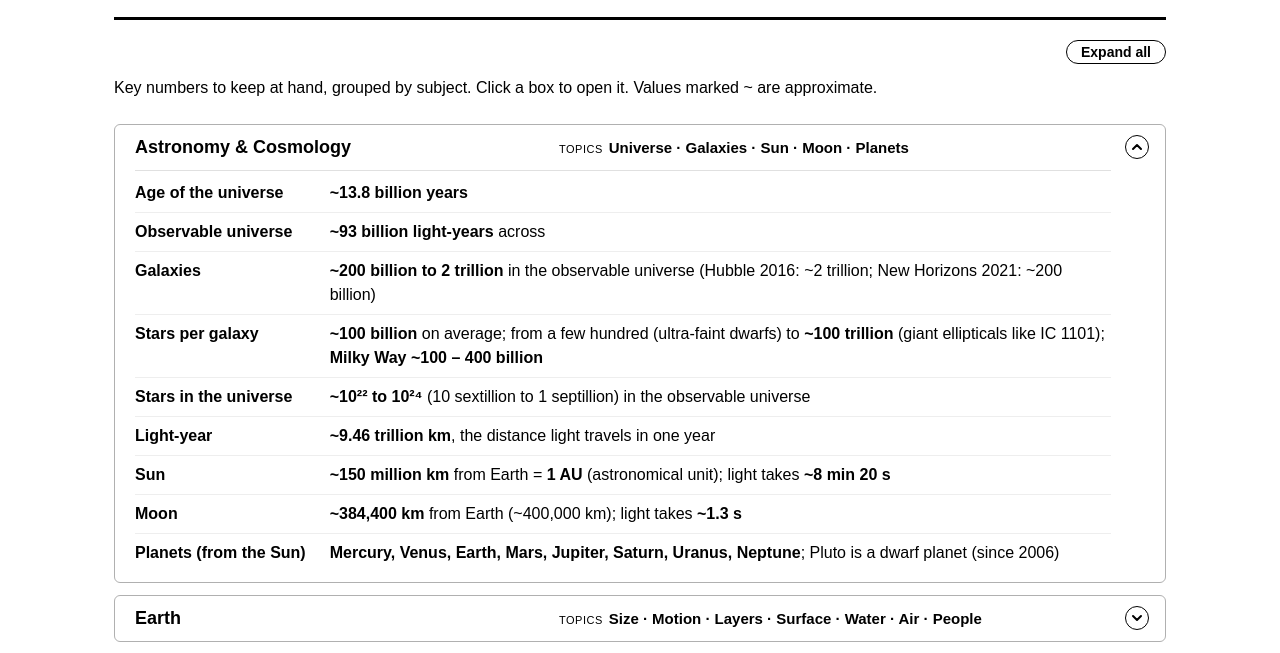
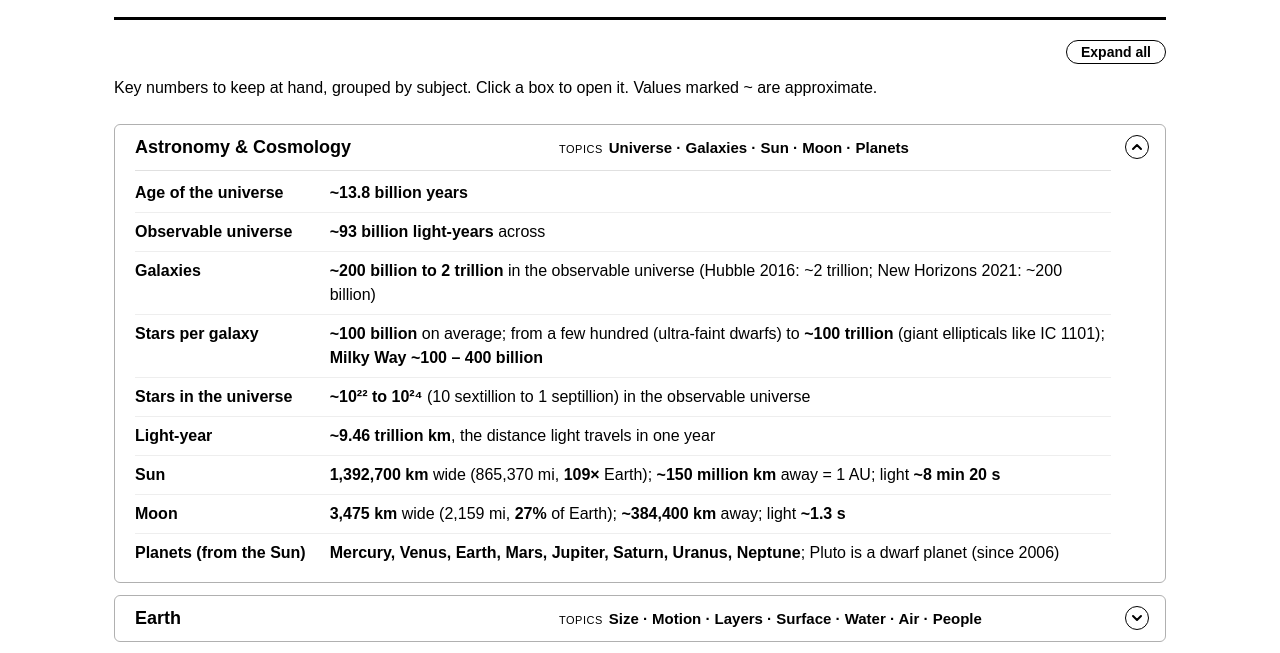
Before and after one commit to jeromecharlesrenard-collab/knowledge_bank, a plain HTML site: page html_pages/Science_Quick_Reference.html in a window 1280 px wide. Both pictures are taken after a click on the button 1137 px from the left and 287 px from the top of the page. Shown: the part 140-793 px from the top of the page. Drawn offline with Linux system fonts and the light colour scheme.

Commit message:
Science Quick Reference: Sun and Moon diameters
- Sun 1,392,700 km (865,370 mi, 109x Earth); Moon 3,475 km
  (2,159 mi, 27% of Earth), each kept on one line with distance
  and light time

Co-Authored-By: Claude Opus 5.5 <noreply@anthropic.com>

```diff
--- a/html_pages/Science_Quick_Reference.html
+++ b/html_pages/Science_Quick_Reference.html
@@ -32,8 +32,8 @@
           <dt>Stars per galaxy</dt><dd><strong>~100 billion</strong> on average; from a few hundred (ultra-faint dwarfs) to <strong>~100 trillion</strong> (giant ellipticals like IC 1101); <strong>Milky Way ~100 – 400 billion</strong></dd>
           <dt>Stars in the universe</dt><dd><strong>~10²² to 10²⁴</strong> (10 sextillion to 1 septillion) in the observable universe</dd>
           <dt>Light-year</dt><dd><strong>~9.46 trillion km</strong>, the distance light travels in one year</dd>
-          <dt>Sun</dt><dd><strong>~150 million km</strong> from Earth = <strong>1 AU</strong> (astronomical unit); light takes <strong>~8 min 20 s</strong></dd>
-          <dt>Moon</dt><dd><strong>~384,400 km</strong> from Earth (~400,000 km); light takes <strong>~1.3 s</strong></dd>
+          <dt>Sun</dt><dd><strong>1,392,700 km</strong> wide (865,370 mi, <strong>109×</strong> Earth); <strong>~150 million km</strong> away = 1 AU; light <strong>~8 min 20 s</strong></dd>
+          <dt>Moon</dt><dd><strong>3,475 km</strong> wide (2,159 mi, <strong>27%</strong> of Earth); <strong>~384,400 km</strong> away; light <strong>~1.3 s</strong></dd>
           <dt>Planets (from the Sun)</dt><dd><strong>Mercury, Venus, Earth, Mars, Jupiter, Saturn, Uranus, Neptune</strong>; Pluto is a dwarf planet (since 2006)</dd>
         </dl>
       </div>
@@ -163,7 +163,7 @@
   </div>
 
   <footer>
-    Source: JCR research. Created 2026-10-17; updated 2026-10-24.
+    Source: JCR research. Created 2026-10-17; updated 2026-11-15.
   </footer>
 
 </div>
```
